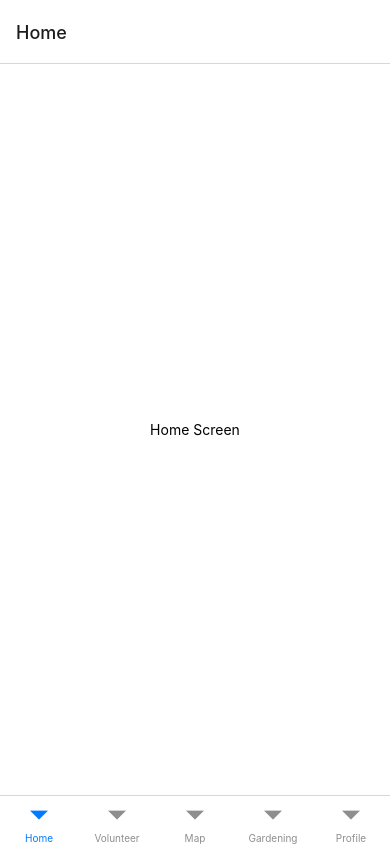
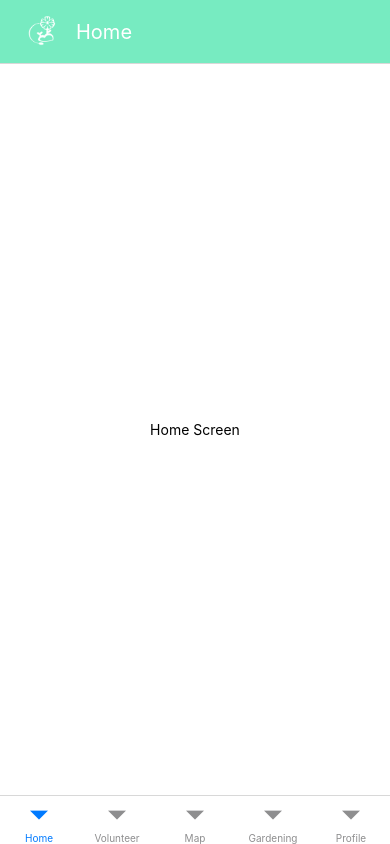
Before and after one commit to K-Hackathon-CityGardening/Front_Rep_2, a React Native app: screen / in a window 390 px wide. Built offline with nearby package versions, Linux system fonts and the light colour scheme.

Commit message:
[ADD] 네이게이터 헤더 디자인 추가

```diff
--- a/components/BottomNavigator.jsx
+++ b/components/BottomNavigator.jsx
@@ -1,4 +1,4 @@
-import {Button, StyleSheet, Text, View} from 'react-native';
+import {Image, Button, StyleSheet, Text, View} from 'react-native';
 import React from 'react';
 import {createBottomTabNavigator} from '@react-navigation/bottom-tabs';
 import HomeScreen from '../pages/HomePage.jsx';
@@ -9,14 +9,115 @@ import GardeningScreen from '../pages/GardeningPage.jsx';
 
 const Tab = createBottomTabNavigator();
 
+const styles = StyleSheet.create({
+  headerTitleContainer: {
+    flexDirection: 'row',
+    alignItems: 'center',
+  },
+  tabContainer: {
+    justifyContent: 'center',
+    alignItems: 'center',
+    backgroundColor: '#F5F5F5',
+    borderTopColor: '#DDDDDD',
+    borderTopWidth: 1,
+  },
+  tab: {
+    flex: 1,
+    alignItems: 'center',
+    justifyContent: 'center',
+  },
+  tabLabel: {
+    fontSize: 12,
+  },
+  tabIcon: {
+    width: 26,
+    height: 26,
+  },
+  headerLogo: {
+    width: 60,
+    height: 60,
+  },
+  headerTitleText: {
+    color: '#fff',
+    fontSize: 20,
+  },
+});
+
+function CustomHeaderTitle({title}) {
+  return (
+    <View style={styles.headerTitleContainer}>
+      <Image
+        style={styles.headerLogo}
+        source={require('../assets/Header_Icon.png')}
+      />
+      <Text style={styles.headerTitleText}>{title}</Text>
+    </View>
+  );
+}
+
 function BottomTabNavigator() {
   return (
-    <Tab.Navigator>
-      <Tab.Screen name="Home" component={HomeScreen} />
-      <Tab.Screen name="Volunteer" component={VolunteerScreen} />
-      <Tab.Screen name="Map" component={MapScreen} />
-      <Tab.Screen name="Gardening" component={GardeningScreen} />
-      <Tab.Screen name="Profile" component={MyPageScreen} />
+    <Tab.Navigator
+      ScreenOptions={{
+        style: styles.tabContainer,
+        showLabel: false,
+        showIcon: false,
+      }}>
+      <Tab.Screen
+        name="Home"
+        component={HomeScreen}
+        options={{
+          headerTitle: () => <CustomHeaderTitle title="Home" />,
+          headerTitleStyle: {color: '#fff', fontWeight: 'normal'},
+          headerStyle: {
+            backgroundColor: '#77EBC1',
+          },
+        }}
+      />
+      <Tab.Screen
+        name="Volunteer"
+        component={VolunteerScreen}
+        options={{
+          headerTitle: () => <CustomHeaderTitle title="Volunteer" />,
+          headerTitleStyle: {color: '#fff', fontWeight: 'normal'},
+          headerStyle: {
+            backgroundColor: '#77EBC1',
+          },
+        }}
+      />
+      <Tab.Screen
+        name="Map"
+        component={MapScreen}
+        options={{
+          headerTitle: () => <CustomHeaderTitle title="Map" />,
+          headerTitleStyle: {color: '#fff', fontWeight: 'normal'},
+          headerStyle: {
+            backgroundColor: '#77EBC1',
+          },
+        }}
+      />
+      <Tab.Screen
+        name="Gardening"
+        component={GardeningScreen}
+        options={{
+          headerTitle: () => <CustomHeaderTitle title="Gardening" />,
+          headerTitleStyle: {color: '#fff', fontWeight: 'normal'},
+          headerStyle: {
+            backgroundColor: '#77EBC1',
+          },
+        }}
+      />
+      <Tab.Screen
+        name="Profile"
+        component={MyPageScreen}
+        options={{
+          headerTitle: () => <CustomHeaderTitle title="Profile" />,
+          headerTitleStyle: {color: '#fff', fontWeight: 'normal'},
+          headerStyle: {
+            backgroundColor: '#77EBC1',
+          },
+        }}
+      />
     </Tab.Navigator>
   );
 }
```
Also changed, not shown: assets/Header_Icon.png (added).
